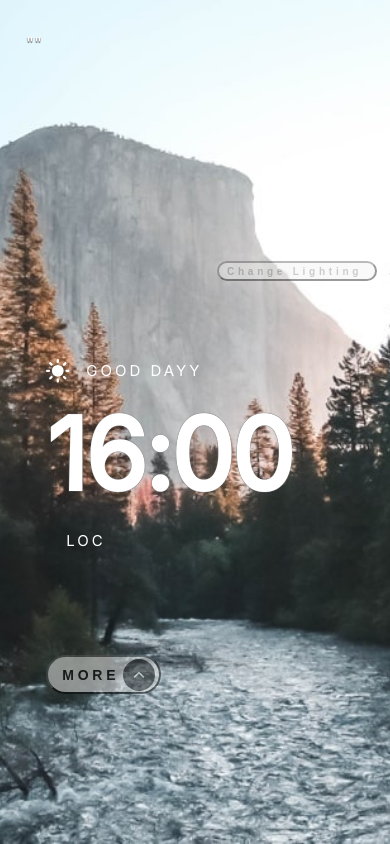
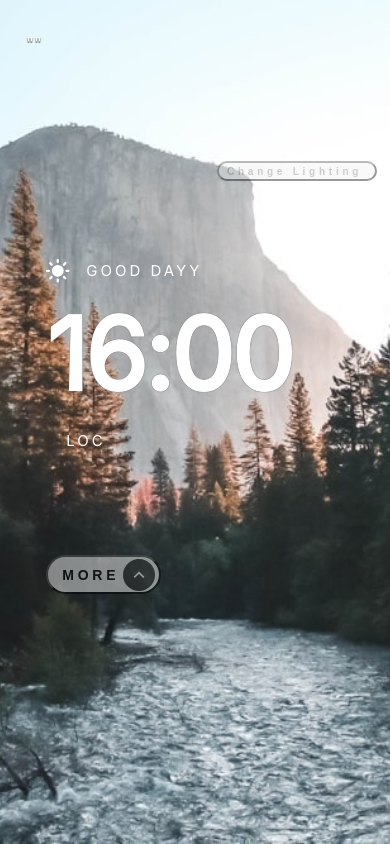
Before and after one commit to marfff/IP-International-clock-calender, a React (Create React App) app: page / in a window 390 px wide. Built offline with nearby package versions, Linux system fonts and the light colour scheme; no server answers.

Commit message:
feature/iphone compatability screen
feature/iphone compatability screen

```diff
--- a/src/App.css
+++ b/src/App.css
@@ -108,7 +108,7 @@
 
 .time {
 	position: fixed;
-	top: 355px;
+	top: 255px;
 	width: 100%;
 	left: 26px;
 }
```
